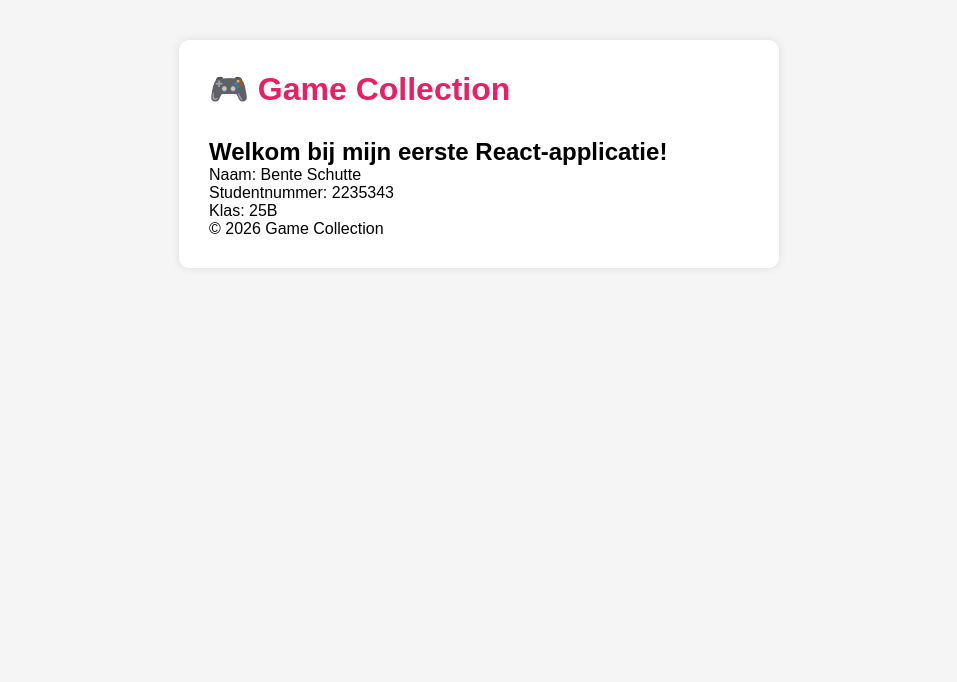
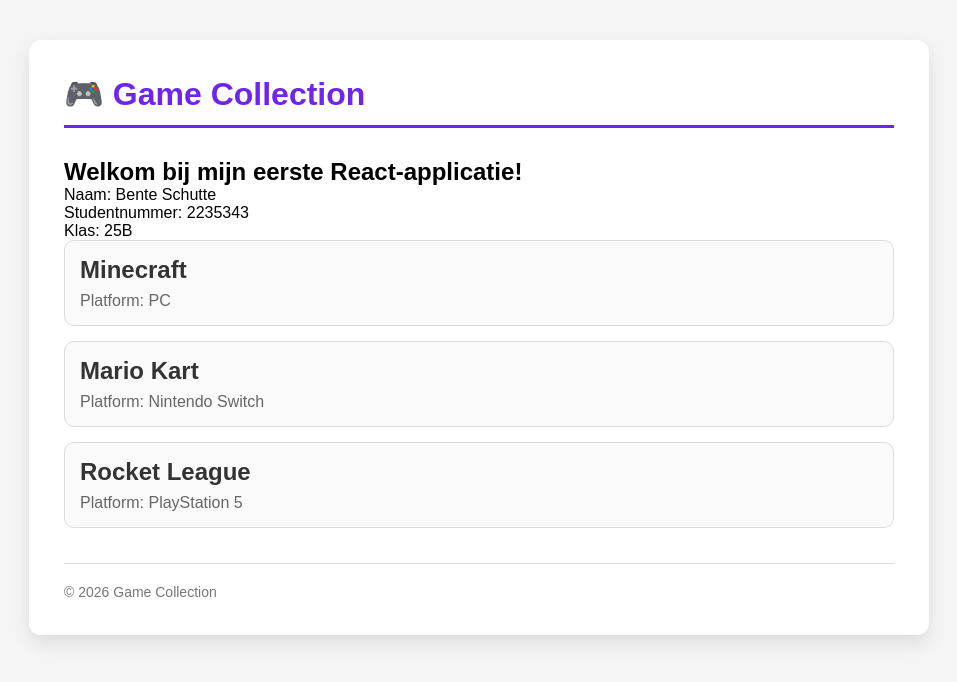
Before and after one commit to Bente-git/React, a React (Vite) app in the folder game-collection/: page / in a window 1280 px wide. Shown: the top 682 px of the page, without its empty margins (161-1118 px from the left). Built offline with nearby package versions, Linux system fonts and the light colour scheme.

Commit message:
Les 4 - Props toegepast

```diff
--- a/game-collection/src/App.css
+++ b/game-collection/src/App.css
@@ -1,24 +1,54 @@
+body {
+    background-color: #f5f5f5;
+    font-family: Arial, Helvetica, sans-serif;
+}
+
 .container {
-    max-width: 600px;
+    max-width: 900px;
     margin: 40px auto;
     background: white;
-    padding: 30px;
-    border-radius: 10px;
-    box-shadow: 0 0 10px rgba(0,0,0,.1);
+    padding: 35px;
+    border-radius: 12px;
+    box-shadow: 0 8px 18px rgba(0, 0, 0, 0.1);
 }
 
-.title {
-    color: #e91e63;
+.app-title {
+    color: #6e25eb;
+    border-bottom: 3px solid #6e25eb;
+    padding-bottom: 12px;
+    margin-bottom: 30px;
 }
 
-.games {
+.game-list {
     margin-top: 30px;
 }
 
-ul {
-    padding-left: 20px;
+.game-card {
+    background-color: #fafafa;
+    border: 1px solid #dddddd;
+    border-radius: 10px;
+    padding: 15px;
+    margin-bottom: 15px;
+    transition: 0.2s ease;
 }
 
-li {
+.game-card:hover {
+    box-shadow: 0 4px 12px rgba(0,0,0,.08);
+}
+
+.game-card h2 {
     margin-bottom: 8px;
+    color: #333;
 }
+
+.game-card p {
+    color: #666;
+}
+
+footer {
+    margin-top: 35px;
+    padding-top: 20px;
+    border-top: 1px solid #dddddd;
+    color: #777;
+    font-size: 14px;
+}
--- a/game-collection/src/App.jsx
+++ b/game-collection/src/App.jsx
@@ -1,13 +1,14 @@
 import "./App.css";
 import Header from "./components/Header";
 import Footer from "./components/Footer";
+import GameCard from "./components/GameCard";
 
 function App() {
   return (
     <div className="container">
-      <Header />
+      <Header title="🎮 Game Collection" />
 
-      <div className="games">
+      <div className="game-list">
         <h2>Welkom bij mijn eerste React-applicatie!</h2>
 
         <p>Naam: Bente Schutte</p>
@@ -15,6 +16,12 @@
         <p>Studentnummer: 2235343</p>
 
         <p>Klas: 25B</p>
+
+        <GameCard title="Minecraft" platform="PC" />
+
+        <GameCard title="Mario Kart" platform="Nintendo Switch" />
+
+        <GameCard title="Rocket League" platform="PlayStation 5" />
       </div>
 
       <Footer />
--- /dev/null
+++ b/game-collection/src/components/GameCard.jsx
@@ -0,0 +1,10 @@
+function GameCard(props) {
+  return (
+    <div className="game-card">
+      <h2>{props.title}</h2>
+      <p>Platform: {props.platform}</p>
+    </div>
+  );
+}
+
+export default GameCard;
--- a/game-collection/src/components/Header.jsx
+++ b/game-collection/src/components/Header.jsx
@@ -1,6 +1,6 @@
-function Header() {
+function Header(props) {
   return (
-    <h1 className="title">🎮 Game Collection</h1>
+    <h1 className="app-title">{props.title}</h1>
   );
 }
 
```
